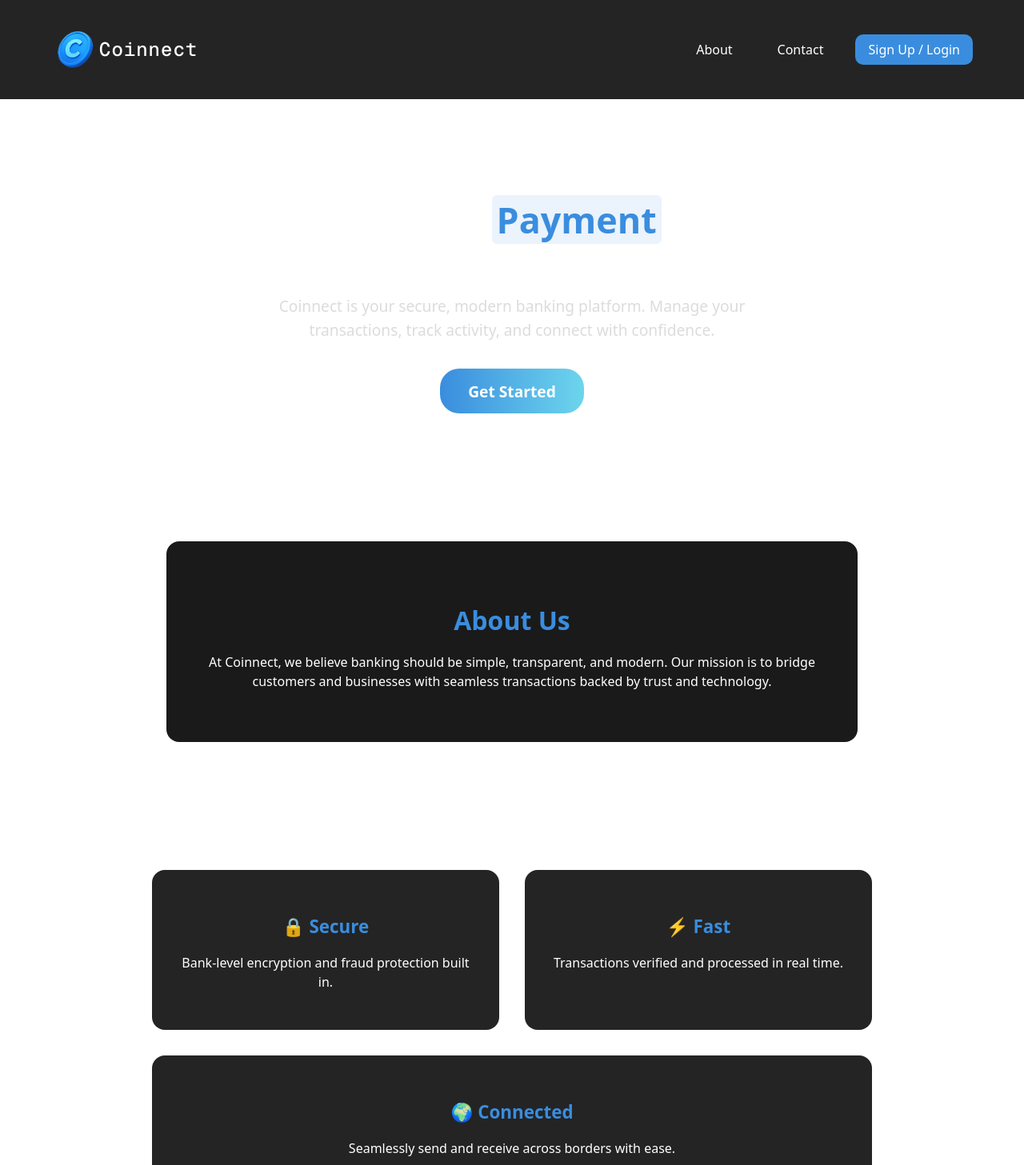
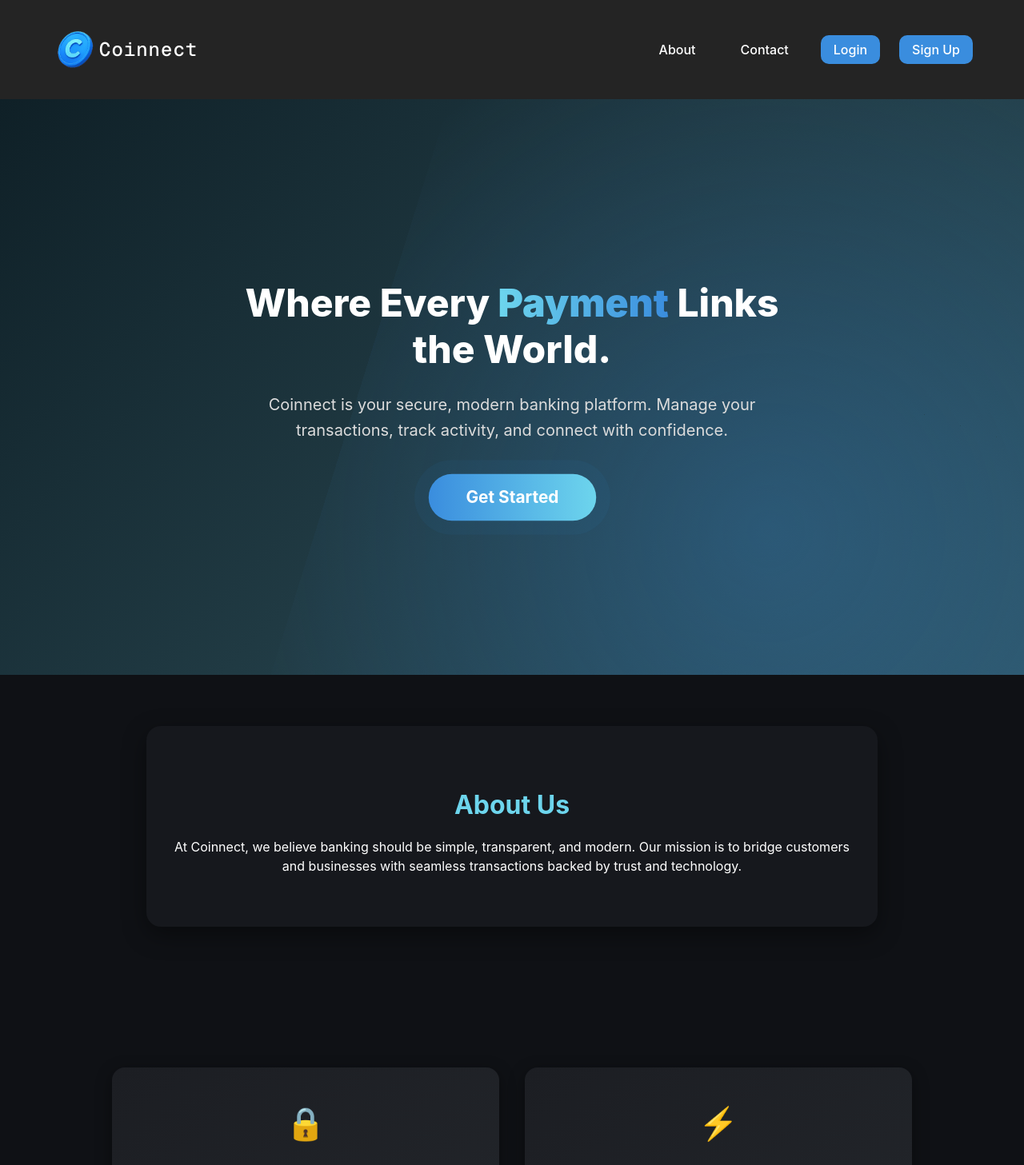
Before and after one commit to VCNMB-3rd-years/INSY7314_POE, a React (Vite) app in the folder frontend/: page / in a window 1280 px wide. Shown: the top 1457 px of the page at 80% size. Built offline with nearby package versions, Linux system fonts and the light colour scheme.

Commit message:
Landing page updated

```diff
--- a/frontend/package.json
+++ b/frontend/package.json
@@ -11,6 +11,8 @@
   },
   "dependencies": {
     "@heroui/react": "^2.8.4",
+    "aos": "^2.3.4",
+    "axios": "^1.12.2",
     "lucide-react": "^0.544.0",
     "react": "^19.1.1",
     "react-dom": "^19.1.1",
--- a/frontend/src/App.jsx
+++ b/frontend/src/App.jsx
@@ -1,4 +1,5 @@
 import { BrowserRouter as Router, Routes, Route } from "react-router-dom";
+import { AuthProvider } from "./context/AuthContext.jsx";
 
 import Landing from "./pages/Landing.jsx";
 
@@ -15,6 +16,7 @@ import VerifyTransaction from "./pages/employee/VerifyTransaction.jsx";
 
 function App() {
   return (
+     <AuthProvider>
       <Router>
         <Routes>
           {/* Default Route */}
@@ -35,6 +37,7 @@ function App() {
           <Route path="/verifyTransaction" element={<VerifyTransaction />} />
         </Routes>
       </Router>
+    </AuthProvider>
   );
 }
 
--- a/frontend/src/components/BankNavbar.jsx
+++ b/frontend/src/components/BankNavbar.jsx
@@ -1,14 +1,28 @@
-import React from "react";
+import React, { useEffect, useState } from "react";
 import { Link, useNavigate } from "react-router-dom";
 import "./BankNavbar.css";
 
 const BankNavbar = ({ userType = "guest", variant = "dark" }) => {
   const navigate = useNavigate();
+  const [isShrunk, setIsShrunk] = useState(false);
+
+  useEffect(() => {
+    const handleScroll = () => {
+      if (window.scrollY > 50) {
+        setIsShrunk(true);
+      } else {
+        setIsShrunk(false);
+      }
+    };
+
+    window.addEventListener("scroll", handleScroll);
+    return () => window.removeEventListener("scroll", handleScroll);
+  }, []);
 
   return (
     <nav
-      className={`bank-navbar ${
-        variant === "gradient" ? "navbar-gradient" : ""
+      className={`bank-navbar ${variant === "gradient" ? "navbar-gradient" : ""} ${
+        isShrunk ? "navbar-shrink" : ""
       }`}
     >
       <div className="navbar-logo">
@@ -17,6 +31,7 @@ const BankNavbar = ({ userType = "guest", variant = "dark" }) => {
           <span>Coinnect</span>
         </Link>
       </div>
+
       <ul className="navbar-links">
         {userType === "guest" && (
           <>
@@ -29,13 +44,22 @@ const BankNavbar = ({ userType = "guest", variant = "dark" }) => {
             <li>
               <button
                 className="navbar-signup-btn"
+                onClick={() => navigate("/login")}
+              >
+                Login
+              </button>
+            </li>
+            <li>
+              <button
+                className="navbar-signup-btn"
                 onClick={() => navigate("/register")}
               >
-                Sign Up / Login
+                Sign Up
               </button>
             </li>
           </>
         )}
+
         {userType === "customer" && (
           <>
             <li>
@@ -49,6 +73,7 @@ const BankNavbar = ({ userType = "guest", variant = "dark" }) => {
             </li>
           </>
         )}
+
         {userType === "employee" && (
           <>
             <li>
--- /dev/null
+++ b/frontend/src/context/AuthContext.jsx
@@ -0,0 +1,30 @@
+// we need the required imports first
+import { createContext, useContext, useState } from 'react'
+
+// first we create our little section of memory for remembering if we're logged in
+const AuthContext = createContext();
+
+export function AuthProvider({children}) {
+    // variable to hold whether authenticated, and a corresponding setter method
+    const [isAuthenticated, setIsAuthenticated] = useState(false);
+
+    // here we create methods to handle various auth functions
+    // for now, all they do is updated our auth state, in the real world they'd handle
+    // actual auth.
+    const login = () => setIsAuthenticated(true);
+    const logout = () => setIsAuthenticated(false);
+
+    return (
+        /* here we are providing information from this context file to the rest of the app
+        so that we can check auth status anywhere, as well as handle the login/logout functions
+        on the corresponding pages */
+        <AuthContext.Provider value={{ isAuthenticated, login, logout }}>
+            {/* display any of the children */}
+            {children}
+        </AuthContext.Provider>
+    );
+};
+
+// setting it up so whenever we call useAuth(), it will use our AuthContext file
+// this also allows us to call all these different methods and variables in different files
+export const useAuth = () => useContext(AuthContext);
--- a/frontend/src/pages/Landing.css
+++ b/frontend/src/pages/Landing.css
@@ -2,100 +2,217 @@ html {
   scroll-behavior: smooth;
 }
 
+body {
+  background: #0f1115;
+  color: #fff;
+  font-family: "Inter", sans-serif;
+}
+
+/* Hero Section */
 .landing-hero {
-  /* background: linear-gradient(135deg, #0f2027, #203a43, #2c5364); */
-  padding: 6rem 2rem;
+  position: relative;
+  height: 90vh;
+  display: flex;
+  align-items: center;
+  justify-content: center;
   text-align: center;
-  color: #fff;
+  overflow: hidden;
+  background: linear-gradient(135deg, #0f2027, #203a43, #2c5364);
+}
+
+.hero-overlay {
+  position: absolute;
+  top: 0;
+  left: 0;
+  width: 150%;
+  height: 150%;
+  background: radial-gradient(
+    circle at center,
+    rgba(58, 141, 222, 0.25),
+    transparent 60%
+  );
+  animation: rotateBG 20s linear infinite;
+  z-index: 0;
+}
+
+@keyframes rotateBG {
+  0% {
+    transform: rotate(0deg);
+  }
+  100% {
+    transform: rotate(360deg);
+  }
 }
 
 .landing-container {
+  position: relative;
+  z-index: 1;
   max-width: 700px;
   margin: 0 auto;
+  padding: 2rem;
 }
 
 .landing-hero h1 {
-  font-size: 2.8rem;
-  font-weight: 700;
-  margin-bottom: 1rem;
+  font-size: 3rem;
+  font-weight: 800;
+  line-height: 1.2;
+  margin-bottom: 1.5rem;
 }
 
-.landing-hero .highlight {
-  color: #3a8dde;
-  background: rgba(58, 141, 222, 0.1);
-  padding: 0 6px;
-  border-radius: 6px;
+.highlight {
+  background: linear-gradient(90deg, #6dd5ed, #3a8dde);
+  -webkit-background-clip: text;
+  -webkit-text-fill-color: transparent;
+  font-weight: 900;
 }
 
 .landing-hero p {
-  font-size: 1.2rem;
+  font-size: 1.25rem;
   color: #dcdcdc;
-  margin-bottom: 2rem;
+  margin-bottom: 2.5rem;
   line-height: 1.6;
 }
 
 .signup-btn {
-  padding: 0.9rem 2.2rem;
-  font-size: 1.2rem;
+  padding: 1rem 2.8rem;
+  font-size: 1.25rem;
   background: linear-gradient(90deg, #3a8dde 0%, #6dd5ed 100%);
+  border: none;
+  border-radius: 30px;
   color: #fff;
-  border: none;
-  border-radius: 24px;
+  font-weight: 700;
   cursor: pointer;
-  font-weight: 600;
-  transition: background 0.3s, transform 0.2s;
+  box-shadow: 0 8px 20px rgba(0, 0, 0, 0.4);
+  transition: all 0.3s ease;
 }
 
 .signup-btn:hover {
-  background: linear-gradient(90deg, #6dd5ed 0%, #3a8dde 100%);
-  transform: translateY(-2px);
+  background: linear-gradient(90deg, #6dd5ed, #3a8dde);
+  transform: translateY(-4px) scale(1.05);
+  box-shadow: 0 12px 25px rgba(0, 0, 0, 0.5);
 }
 
-/* Shared Section Styling */
+.pulse {
+  animation: pulse 2.5s infinite;
+}
+
+@keyframes pulse {
+  0% {
+    transform: scale(1);
+    box-shadow: 0 0 0 0 rgba(58, 141, 222, 0.4);
+  }
+  70% {
+    transform: scale(1.05);
+    box-shadow: 0 0 0 20px rgba(58, 141, 222, 0);
+  }
+  100% {
+    transform: scale(1);
+    box-shadow: 0 0 0 0 rgba(58, 141, 222, 0);
+  }
+}
+
+/* 🧠 Info Sections */
 .info-section {
-  max-width: 800px;
+  max-width: 850px;
   margin: 4rem auto;
   padding: 3rem 2rem;
-  background: #1a1a1a;
-  border-radius: 16px;
-  color: #fff;
+  background: #16181d;
+  border-radius: 18px;
   text-align: center;
+  box-shadow: 0 10px 30px rgba(0, 0, 0, 0.4);
+  transition: transform 0.3s, box-shadow 0.3s;
+}
+
+.info-section:hover {
+  transform: translateY(-5px);
+  box-shadow: 0 14px 40px rgba(58, 141, 222, 0.3);
 }
 
 .info-section h2 {
   font-size: 2rem;
+  color: #6dd5ed;
   margin-bottom: 1rem;
-  color: #3a8dde;
 }
 
-/* Features Section */
+/* 🚀 Features */
 .features-section {
   display: flex;
   justify-content: center;
   gap: 2rem;
-  margin: 4rem auto;
-  max-width: 900px;
+  margin: 5rem auto;
+  max-width: 1000px;
   padding: 2rem;
   flex-wrap: wrap;
 }
 
 .feature {
   flex: 1 1 250px;
-  background: #242424;
-  padding: 2rem;
+  background: linear-gradient(145deg, #1c1e23, #22252a);
   border-radius: 16px;
   text-align: center;
   color: #fff;
-  transition: transform 0.2s, background 0.2s;
+  padding: 2.5rem 2rem;
+  box-shadow: 0 6px 20px rgba(0, 0, 0, 0.4);
+  transition: transform 0.3s ease, box-shadow 0.3s ease;
 }
 
 .feature:hover {
-  background: #2e2e2e;
-  transform: translateY(-5px);
+  transform: translateY(-10px);
+  box-shadow: 0 12px 25px rgba(58, 141, 222, 0.5);
 }
 
-.feature h3 {
-  margin-bottom: 0.8rem;
-  font-size: 1.4rem;
-  color: #3a8dde;
+.feature-icon {
+  font-size: 2.5rem;
+  margin-bottom: 1rem;
 }
+
+/* ✨ Footer */
+.landing-footer {
+  text-align: center;
+  padding: 2rem;
+  font-size: 0.9rem;
+  color: #aaa;
+  background: #0d0f12;
+  margin-top: 4rem;
+}
+
+/* 🌟 Animations */
+.fade-in {
+  animation: fadeIn 1s ease forwards;
+}
+.fade-in-delay {
+  animation: fadeIn 1.3s ease forwards;
+}
+.fade-up {
+  opacity: 0;
+  transform: translateY(40px);
+  animation: fadeUp 1.5s ease forwards;
+}
+.delay {
+  animation-delay: 0.3s;
+}
+.delay2 {
+  animation-delay: 0.6s;
+}
+
+@keyframes fadeIn {
+  from {
+    opacity: 0;
+    transform: translateY(15px);
+  }
+  to {
+    opacity: 1;
+    transform: translateY(0);
+  }
+}
+
+@keyframes fadeUp {
+  from {
+    opacity: 0;
+    transform: translateY(50px);
+  }
+  to {
+    opacity: 1;
+    transform: translateY(0);
+  }
+}
--- a/frontend/src/pages/Landing.jsx
+++ b/frontend/src/pages/Landing.jsx
@@ -12,23 +12,27 @@ const Landing = () => {
 
       {/* Hero Section */}
       <header className="landing-hero">
+        <div className="hero-overlay"></div>
         <div className="landing-container">
-          <h1>
+          <h1 className="fade-in">
             Where Every <span className="highlight">Payment</span> Links the
             World.
           </h1>
-          <p>
+          <p className="fade-in-delay">
             Coinnect is your secure, modern banking platform. Manage your
             transactions, track activity, and connect with confidence.
           </p>
-          <button className="signup-btn" onClick={() => navigate("/register")}>
+          <button
+            className="signup-btn pulse"
+            onClick={() => navigate("/register")}
+          >
             Get Started
           </button>
         </div>
       </header>
 
       {/* About Section */}
-      <section id="about" className="info-section">
+      <section id="about" className="info-section fade-up">
         <h2>About Us</h2>
         <p>
           At Coinnect, we believe banking should be simple, transparent, and
@@ -39,28 +43,35 @@ const Landing = () => {
 
       {/* Why Choose Us */}
       <section className="features-section">
-        <div className="feature">
-          <h3>🔒 Secure</h3>
+        <div className="feature fade-up">
+          <div className="feature-icon">🔒</div>
+          <h3>Secure</h3>
           <p>Bank-level encryption and fraud protection built in.</p>
         </div>
-        <div className="feature">
-          <h3>⚡ Fast</h3>
+        <div className="feature fade-up delay">
+          <div className="feature-icon">⚡</div>
+          <h3>Fast</h3>
           <p>Transactions verified and processed in real time.</p>
         </div>
-        <div className="feature">
-          <h3>🌍 Connected</h3>
+        <div className="feature fade-up delay2">
+          <div className="feature-icon">🌍</div>
+          <h3>Connected</h3>
           <p>Seamlessly send and receive across borders with ease.</p>
         </div>
       </section>
 
       {/* Contact Section */}
-      <section id="contact" className="info-section">
+      <section id="contact" className="info-section fade-up">
         <h2>Contact Us</h2>
         <p>
           Have questions? Reach us at{" "}
           <a href="mailto:support@coinnect.com">support@coinnect.com</a>.
         </p>
       </section>
+
+      <footer className="landing-footer">
+        <p>© {new Date().getFullYear()} Coinnect. All Rights Reserved.</p>
+      </footer>
     </>
   );
 };
--- a/frontend/src/pages/account/Login.jsx
+++ b/frontend/src/pages/account/Login.jsx
@@ -1,49 +1,39 @@
+import { useState } from "react";
 import { useNavigate } from "react-router-dom";
-import { useState } from "react";
+import { useAuth } from "../../context/AuthContext";
 import "./Login.css";
 
-const Login = () => {
+export default function Login() {
+  const { login } = useAuth();
   const navigate = useNavigate();
+
+  // local state
+  const [userType, setUserType] = useState("customer");
   const [username, setUsername] = useState("");
-  const [accountNumber, setAccountNumber] = useState("");
   const [password, setPassword] = useState("");
   const [error, setError] = useState("");
 
-  // Temporary users for testing
-  const mockUsers = [
-    {
-      username: "customer1",
-      accountNumber: "10001",
-      password: "1234",
-      type: "customer",
-    },
-    {
-      username: "employee1",
-      accountNumber: "20001",
-      password: "1234",
-      type: "employee",
-    },
-  ];
+  const handleLogin = async (e) => {
+    e.preventDefault();
+    setError("");
 
-  const handleLogin = (e) => {
-    e.preventDefault();
+    try {
+      // attempt login
+      const response = await login(userType, username, password);
 
-    // Replace this with real backend call later
-    const user = mockUsers.find(
-      (u) =>
-        u.username === username &&
-        u.accountNumber === accountNumber &&
-        u.password === password
-    );
 
-    if (!user) {
-      setError("Invalid username, account number, or password");
-      return;
+      if (userType === "customer") navigate("/custDashboard");
+      else if (userType === "employee") navigate("/empDashboard");
+      else navigate("/");
+
+      console.log("Login successful:", response);
+    } catch (err) {
+      console.error("Login error:", err);
+      setError(
+        err?.response?.data?.message ||
+          "Server connection failed. Please try again later."
+      );
     }
-
-    // Redirect based on user type
-    if (user.type === "customer") navigate("/custDashboard");
-    else if (user.type === "employee") navigate("/empDashboard");
   };
 
   return (
@@ -54,18 +44,20 @@ const Login = () => {
       <div className="login-form-container">
         <h1>Login</h1>
         <form className="login-form" onSubmit={handleLogin}>
+          <select
+            value={userType}
+            onChange={(e) => setUserType(e.target.value)}
+            required
+          >
+            <option value="customer">Customer</option>
+            <option value="employee">Employee</option>
+          </select>
+<br />
           <input
             type="text"
             placeholder="Username"
             value={username}
             onChange={(e) => setUsername(e.target.value)}
-            required
-          />
-          <input
-            type="text"
-            placeholder="Account Number"
-            value={accountNumber}
-            onChange={(e) => setAccountNumber(e.target.value)}
             required
           />
           <input
@@ -75,15 +67,16 @@ const Login = () => {
             onChange={(e) => setPassword(e.target.value)}
             required
           />
+
           {error && <p style={{ color: "#e74c3c" }}>{error}</p>}
+
           <button type="submit">Login</button>
         </form>
       </div>
+
       <div className="login-image-container">
         <img src="/phone.jpg" alt="Coinnect Logo" />
       </div>
     </div>
   );
-};
-
-export default Login;
+}
```
Also changed, not shown: frontend/src/components/BankNavbar.css (+27 -0 lines), frontend/src/components/ProtectedRoute.jsx (added, +18 -0 lines), frontend/src/interfaces/axiosInstance.js (added, +13 -0 lines), frontend/src/pages/account/Register.jsx (+1 -17 lines), frontend/src/service/apiService.js (added), 1 other file (tests, documents, lock files or other folders). Lines whose indentation alone changed are shown as unchanged.
